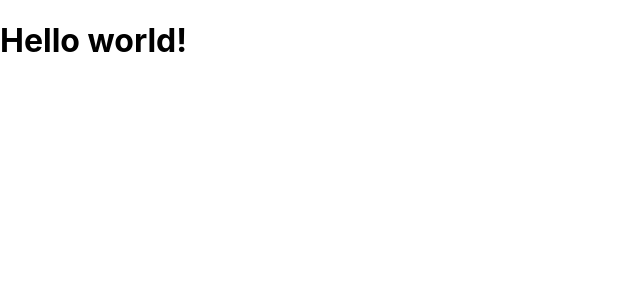
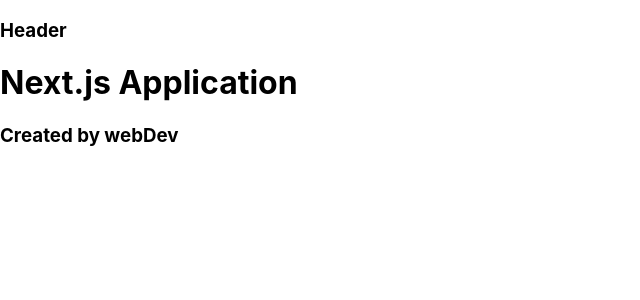
Before and after one commit to YauhenKavalchuk/next-js, a Next.js app: page / in a window 1280 px wide. Shown: the top 300 px of the page, without its empty margins (0-640 px from the left). Built offline with nearby package versions, Linux system fonts and the light colour scheme.

Commit message:
Add base components & layout

```diff
--- /dev/null
+++ b/components/Footer.js
@@ -0,0 +1,9 @@
+import Heading from "./Heading";
+
+const Footer = () => (
+  <footer>
+    <Heading tag="h3" text="Created by webDev" />
+  </footer>
+);
+
+export default Footer;
--- /dev/null
+++ b/components/Header.js
@@ -0,0 +1,9 @@
+import Heading from "./Heading";
+
+const Header = () => (
+  <header>
+    <Heading tag="h3" text="Header" />
+  </header>
+);
+
+export default Header;
--- /dev/null
+++ b/components/Heading.js
@@ -0,0 +1,6 @@
+const Heading = ({ tag, text }) => {
+  const Tag = tag || 'h1';
+  return <Tag>{text}</Tag>
+}
+
+export default Heading;
--- /dev/null
+++ b/components/Layout.js
@@ -0,0 +1,12 @@
+import Header from "./Header";
+import Footer from "./Footer";
+
+const Layout = ({ children }) => (
+  <>
+    <Header />
+    {children}
+    <Footer />
+  </>
+);
+
+export default Layout;
--- a/pages/404.js
+++ b/pages/404.js
@@ -1,7 +1,9 @@
+import Heading from "../components/Heading";
+
 const Error = () => (
   <>
-    <h1>404</h1>
-    <h2>Something is going wrong...</h2>
+    <Heading text="404" />
+    <Heading tag="h2" text="Something is going wrong..." />
   </>
 );
 
--- a/pages/_app.js
+++ b/pages/_app.js
@@ -1,7 +1,10 @@
+import Layout from "../components/layout";
 import '../styles/globals.css';
 
 const MyApp = ({ Component, pageProps }) => (
-  <Component {...pageProps} />
+  <Layout>
+    <Component {...pageProps} />
+  </Layout>
 );
 
 export default MyApp;
--- a/pages/contacts/contact.js
+++ b/pages/contacts/contact.js
@@ -1,5 +1,7 @@
+import Heading from "../../components/Heading";
+
 const Contact = () => (
-  <h1>Jack</h1>
+  <Heading text="Jack" />
 );
 
 export default Contact;
--- a/pages/contacts/index.js
+++ b/pages/contacts/index.js
@@ -1,6 +1,8 @@
+import Heading from "../../components/Heading";
+
 const Contacts = () => (
   <>
-    <h1>Contacts list:</h1>
+    <Heading text="Contacts list:" />
   </>
 );
 
--- a/pages/index.js
+++ b/pages/index.js
@@ -1,5 +1,9 @@
+import Heading from "../components/Heading";
+
 const Home = () => (
-  <h1>Hello world!</h1>
+  <>
+    <Heading text="Next.js Application" />
+  </>
 );
 
 export default Home;
--- a/pages/posts.js
+++ b/pages/posts.js
@@ -1,7 +1,8 @@
+import Heading from "../components/Heading";
+
 const Posts = () => (
   <>
-    <h1>Posts list:</h1>
-    <p>Lorem ipsum dolor sit amet, consectetur adip</p>
+    <Heading text="Posts list:" />
   </>
 );
 
```
